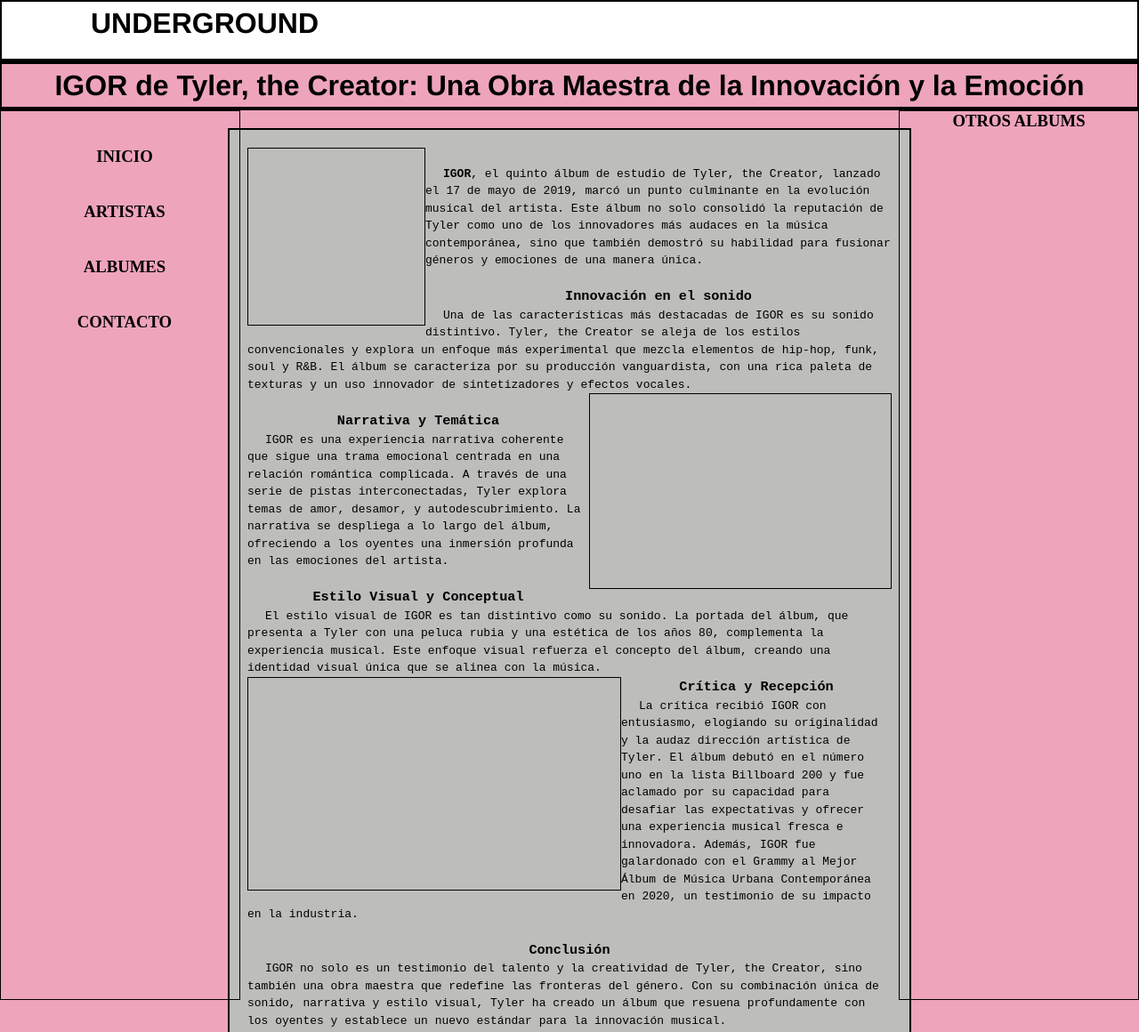
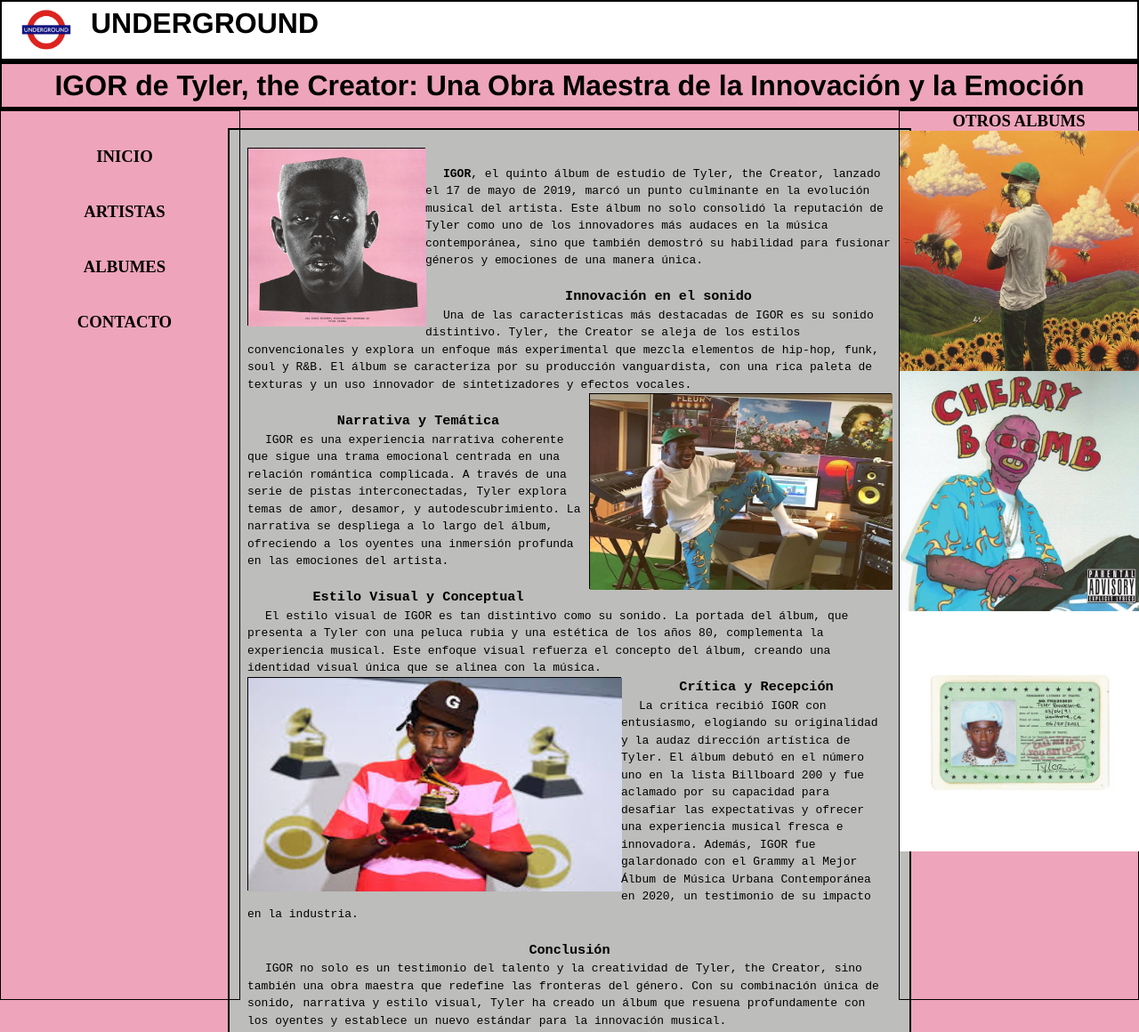
Before and after one commit to danissuees/EjercicioPagina, a plain HTML site: page index.html in a window 1280 px wide. Shown: the top 1160 px of the page at 89% size. Drawn offline with Linux system fonts and the light colour scheme.

Commit message:
10, bug 9

```diff
--- a/css/index.css
+++ b/css/index.css
@@ -63,7 +63,7 @@
     height: 200px;
     float: left;
     background-size: 100%;
-    background-image: url('img/portadaigor.jpeg');
+
 }
 #caja2
 {
@@ -73,7 +73,7 @@
     width: 340px;
     height: 220px;
     background-size: 100%;
-    background-image: url('img/igorpata.jpg');
+
 }
 #caja3
 {   float: left;
@@ -82,7 +82,7 @@
     width: 420px;
     height: 240px;
     background-size: 100%;
-    background-image: url('img/igorgrammy.jpeg');
+
 }
 #caja4
 {
@@ -98,7 +98,7 @@
     width: 270px;
     height: 270px;
     background-size: 100%;
-background-image: url('img/flowerboy.jpg');
+
 }
 #ch
 {
@@ -108,7 +108,7 @@
     width: 270px;
     height: 270px;
     background-size: 100%;
-background-image: url('img/cherrybomb.jpg');
+
 }
 #cm
 {
@@ -118,7 +118,7 @@
     width: 270px;
     height: 270px;
     background-size: 100%;
-background-image: url('img/callme.jpeg');
+
 }
 #caja5
 {
@@ -141,5 +141,5 @@
     width: 100px;
     height: 64px;
     background-size: 100%;
-background-image: url('img/underground.png');
+
 }
--- a/index.html
+++ b/index.html
@@ -9,57 +9,67 @@
 </head>
 <body>
     <div id="titulo2">
-        <div id="logo"></div>
+        <div id="logo">
+            <img src="img/underground.png" alt="Logo Underground" width="100" height="64">
+        </div>
         <h1>UNDERGROUND</h1>
         <hr style="border: 1px solid black; width: 100%;">
     </div>
+
     <div id="titulo">
         <h1>IGOR de Tyler, the Creator: Una Obra Maestra de la Innovación y la Emoción</h1>
         <hr style="border: 1px solid black; width: 100%;">
     </div>
+
     <div class="caja" id="caja5">
         <h3>INICIO</h3>
         <h3>ARTISTAS</h3>
         <h3>ALBUMES</h3>
         <h3>CONTACTO</h3>
     </div>
+
     <div class="caja" id="caja4">
         <h3>OTROS ALBUMS</h3>
-    <div id="fl"></div>
-    <div id="ch"></div>
-    <div id="cm"></div>
-
+        <div id="fl">
+            <img src="img/flowerboy.jpg" alt="Flower Boy Album" width="270" height="270">
+        </div>
+        <div id="ch">
+            <img src="img/cherrybomb.jpg" alt="Cherry Bomb Album" width="270" height="270">
+        </div>
+        <div id="cm">
+            <img src="img/callme.jpeg" alt="Call Me If You Get Lost Album" width="270" height="270">
+        </div>
     </div>
 
     <div class="parrafo">
-        <div class="caja" id="caja1"></div>
+        <div class="caja" id="caja1">
+            <img src="img/portadaigor.jpeg" alt="IGOR Album Cover" width="200" height="200">
+        </div>
         <br>
         <p><b>IGOR</b>, el quinto álbum de estudio de Tyler, the Creator, lanzado el 17 de mayo de 2019, marcó un punto culminante en la evolución musical del artista. Este álbum no solo consolidó la reputación de Tyler como uno de los innovadores más audaces en la música contemporánea, sino que también demostró su habilidad para fusionar géneros y emociones de una manera única.</p>
         <br>
         <h3>Innovación en el sonido</h3>
         <p>Una de las características más destacadas de IGOR es su sonido distintivo. Tyler, the Creator se aleja de los estilos convencionales y explora un enfoque más experimental que mezcla elementos de hip-hop, funk, soul y R&B. El álbum se caracteriza por su producción vanguardista, con una rica paleta de texturas y un uso innovador de sintetizadores y efectos vocales.</p>
-        <div class="caja" id="caja2"></div>
+        <div class="caja" id="caja2">
+            <img src="img/igorpata.jpg" alt="Igor Performance" width="340" height="220">
+        </div>
         <br>
         <h3>Narrativa y Temática</h3>
         <p>IGOR es una experiencia narrativa coherente que sigue una trama emocional centrada en una relación romántica complicada. A través de una serie de pistas interconectadas, Tyler explora temas de amor, desamor, y autodescubrimiento. La narrativa se despliega a lo largo del álbum, ofreciendo a los oyentes una inmersión profunda en las emociones del artista.</p>
         <br>
         <h3>Estilo Visual y Conceptual</h3>
         <p>El estilo visual de IGOR es tan distintivo como su sonido. La portada del álbum, que presenta a Tyler con una peluca rubia y una estética de los años 80, complementa la experiencia musical. Este enfoque visual refuerza el concepto del álbum, creando una identidad visual única que se alinea con la música.</p>
-        <div class="caja" id="caja3"></div>
-
+        <div class="caja" id="caja3">
+            <img src="img/igorgrammy.jpeg" alt="Igor Grammy" width="420" height="240">
+        </div>
 
         <h3>Crítica y Recepción</h3>
         <p>La crítica recibió IGOR con entusiasmo, elogiando su originalidad y la audaz dirección artística de Tyler. El álbum debutó en el número uno en la lista Billboard 200 y fue aclamado por su capacidad para desafiar las expectativas y ofrecer una experiencia musical fresca e innovadora. Además, IGOR fue galardonado con el Grammy al Mejor Álbum de Música Urbana Contemporánea en 2020, un testimonio de su impacto en la industria.</p>
         <br>
         <h3>Conclusión</h3>
         <p>IGOR no solo es un testimonio del talento y la creatividad de Tyler, the Creator, sino también una obra maestra que redefine las fronteras del género. Con su combinación única de sonido, narrativa y estilo visual, Tyler ha creado un álbum que resuena profundamente con los oyentes y establece un nuevo estándar para la innovación musical.</p>
-
         <br>
         <br>
-
-
     </div>
-
-
 </body>
 </html>
```
Lines whose indentation alone changed are shown as unchanged.
